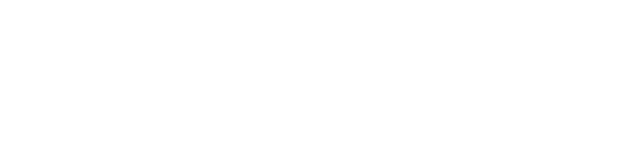
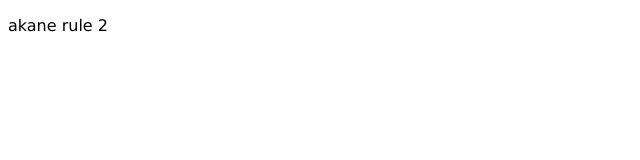
Before and after one commit to akanearcane/akanearcane, a plain HTML site: page webpage.html in a window 1280 px wide. Shown: the whole page, without its empty margins (0-640 px from the left). Drawn offline with Linux system fonts and the light colour scheme.

Commit message:
Update webpage.html

```diff
--- a/webpage.html
+++ b/webpage.html
@@ -8,5 +8,6 @@
 </style>
 </head>
 <body>
+  <p id="sample12">akane rule 2 </p>
 </body>
 </html>
```
